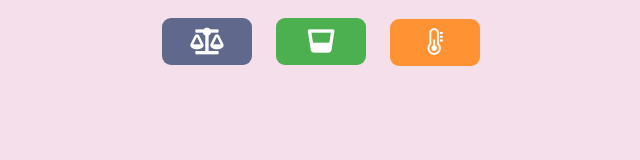
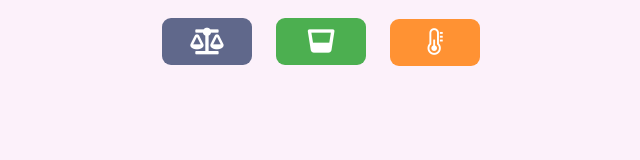
Before and after one commit to Missfirebird/Notion_Widgets, a plain HTML site: page converter.html in a window 1280 px wide. Shown: the whole page, without its empty margins (319-959 px from the left). Drawn offline with nearby package versions, Linux system fonts and the light colour scheme.

Commit message:
Update converter.html

```diff
--- a/converter.html
+++ b/converter.html
@@ -10,7 +10,7 @@
 
     <style>
         body{
-	background-color:#f4dfeb;
+	background-color:#FCF1FA;
 }
 
 .container{
```
